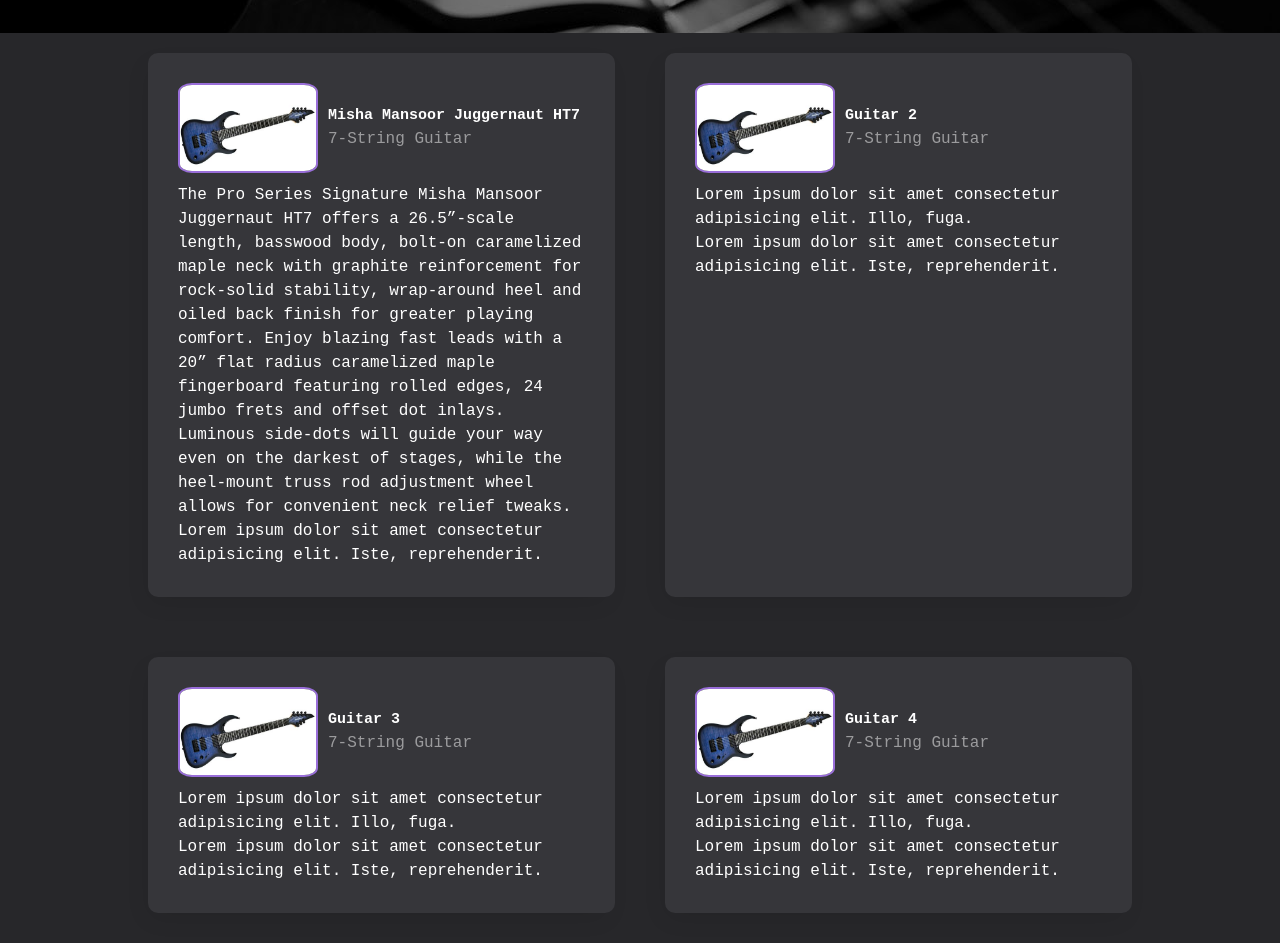
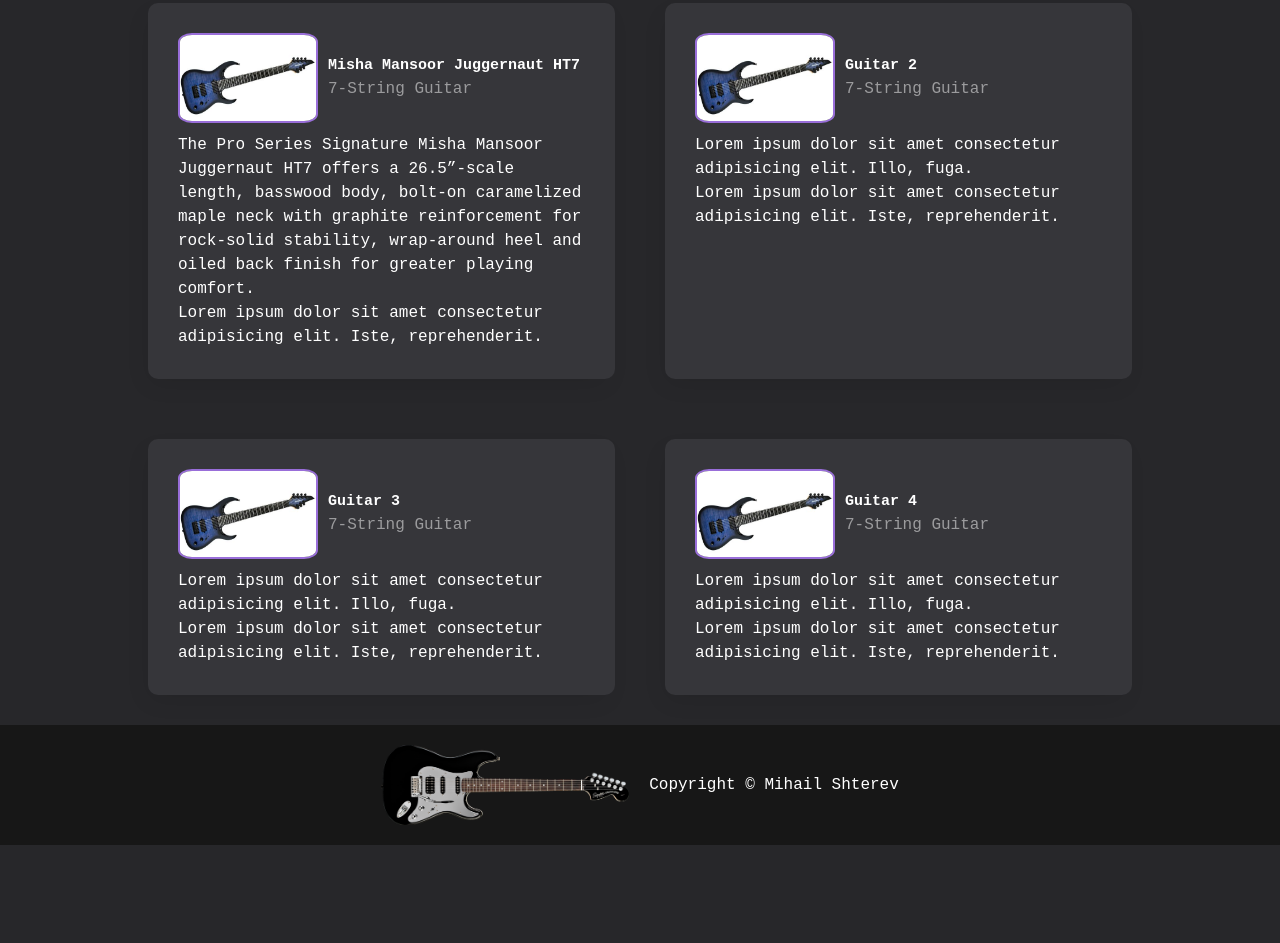
Before and after one commit to Shredrox/GuitarCatalogSite, a plain HTML site: page index.html in a window 1280 px wide. Shown: the part 527-1470 px from the top of the page. After the commit the page ends 1372 px from the top, so only its background shows below. Drawn offline with Linux system fonts and the light colour scheme.

Commit message:
Added footer and changed header image spacing

```diff
--- a/index.html
+++ b/index.html
@@ -44,12 +44,7 @@
                 The Pro Series Signature Misha Mansoor Juggernaut HT7 offers a 26.5”-scale length,
                 basswood body, bolt-on caramelized maple neck with graphite reinforcement
                 for rock-solid stability, wrap-around heel and oiled back finish for
-                greater playing comfort. Enjoy blazing fast leads with a 20”
-                flat radius caramelized maple fingerboard featuring rolled
-                edges, 24 jumbo frets and offset dot inlays.
-                Luminous side-dots will guide your way even on the darkest of stages,
-                while the heel-mount truss rod adjustment wheel allows for
-                convenient neck relief tweaks.
+                greater playing comfort.
             </p>
             <p class="card__quote">
                 Lorem ipsum dolor sit amet
@@ -108,5 +103,14 @@
             </p>
         </div>
     </main>
+
+    <footer>
+        <div>
+            <img src="images/footerGuitar.png" class="footerImage">
+            <p>
+                Copyright &copy Mihail Shterev
+            </p>
+        </div>
+    </footer>
 </body>
 </html>
--- a/style.css
+++ b/style.css
@@ -104,12 +104,13 @@
 }
 
 .headerImage{
-    height: 500px;
+    height: 450px;
     background-image: url('images/guitarBackground.jpg');
     position: relative;
     display: flex;
     justify-content: center;
     align-items: center;
+    background-size: cover;
 }
 
 .headerImage:before{
@@ -128,6 +129,29 @@
     color:#fff;
 }
 
+footer{
+    background-color: #171717;
+    padding: 20px;
+}
+
+footer div{
+    display: flex;
+    justify-content: center;
+}
+
+footer div p{
+    color: white;
+    display: flex;
+    text-align: center;
+    justify-content: center;
+    align-items: center;
+    margin-left: 20px;
+}
+
+.footerImage{
+    max-width: 20%;
+}
+
 @media(max-width:768px){
     .maincontainer{
         grid-template-columns: 1fr;
@@ -143,5 +167,7 @@
         text-align: center;
     }
 
+    .headerImage {
 
+    }
 }
```
Also changed, not shown: images/footerGuitar.png (added).
